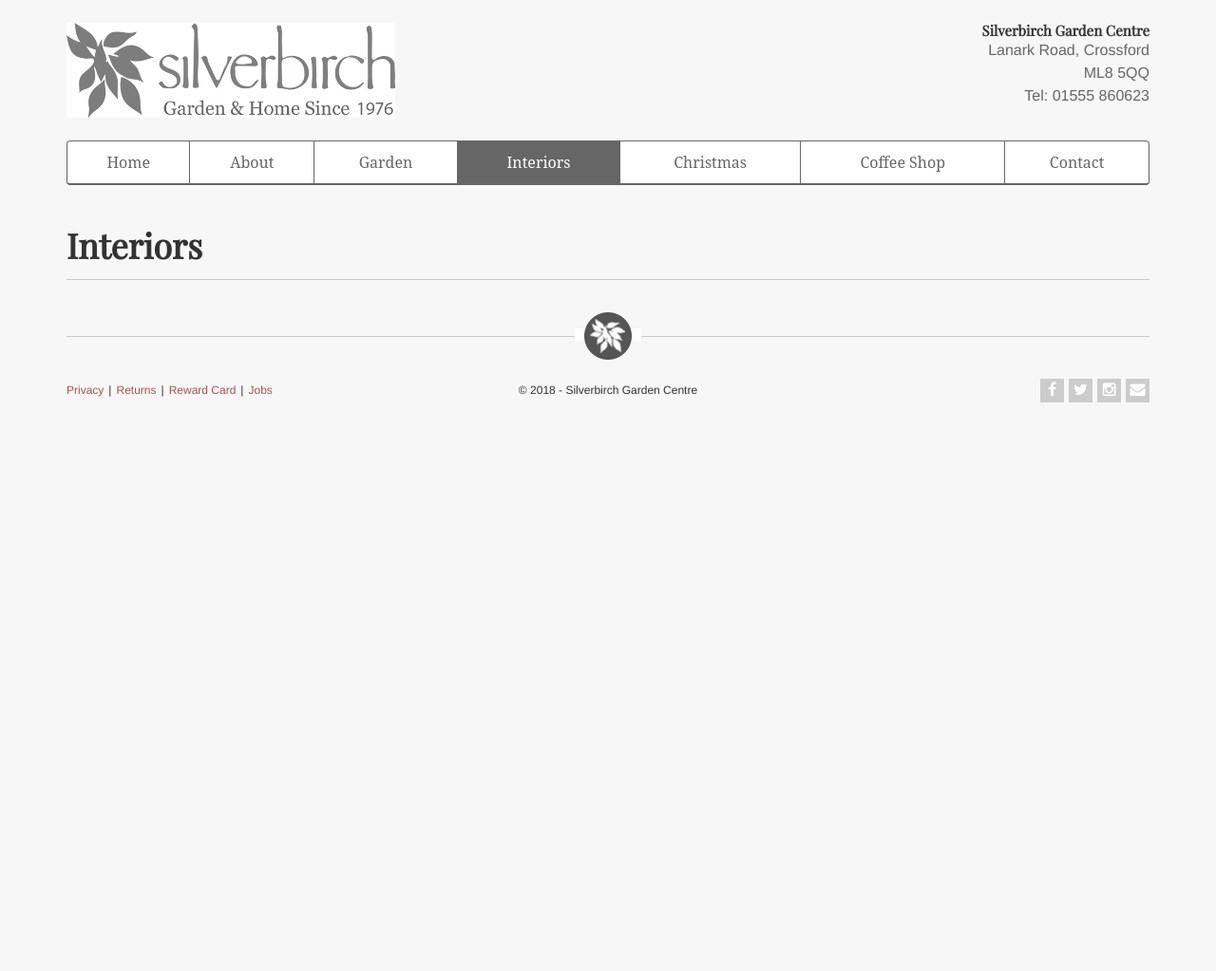
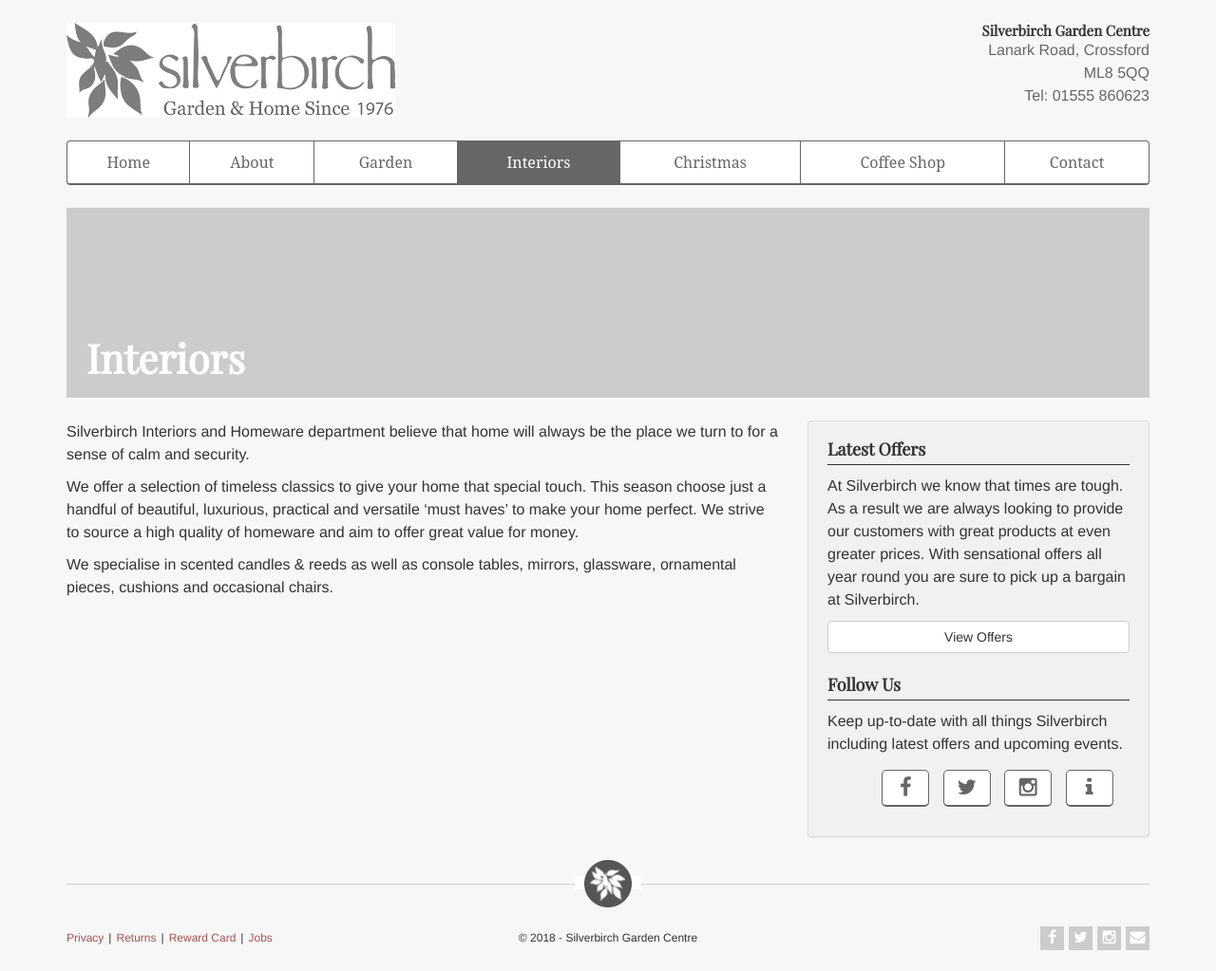
Before and after one commit to tiepdotme/silverbirch-garden-center, a Jekyll site: the page built from _pages/Interiors/index.html, in a window 1280 px wide. Shown: the whole page at 95% size. Built offline with Jekyll 4.4.1, drawn with Linux system fonts in a browser that asks for light colours; nearby versions of some CDN libraries; before the commit the page ends 900 px from its top, so only the background shows below that.

Commit message:
ADD - Markup for interiors page

```diff
--- a/_pages/Interiors/index.html
+++ b/_pages/Interiors/index.html
@@ -8,7 +8,25 @@ interiors: current
 <div class="container">
   <div class="row">
     <div class="col-md-12">
-      <h1>Interiors</h1>
+      <div id="headerContainer">
+        <h1 class="imageBox">Interiors</h1>
+      </div>
     </div>
   </div>
 </div>
+<div class="container">
+  <div class="row">
+    <div class="col-md-8">
+      <main>
+        <p>Silverbirch Interiors and Homeware department believe that home will always be the place we turn to for a sense of calm and security.</p>
+
+        <p>We offer a selection of timeless classics to give your home that special touch. This season choose just a handful of beautiful, luxurious, practical and versatile ‘must haves’ to make your home perfect. We strive to source a high quality of homeware and aim to offer great value for money.</p>
+
+        <p>We specialise in scented candles & reeds as well as console tables, mirrors, glassware, ornamental pieces, cushions and occasional chairs.</p>
+      </main>
+    </div>
+    <div class="col-md-4 hidden-sm hidden-xs">
+      {% include aside.html %}
+    </div>
+  </div>
+</div>
```
